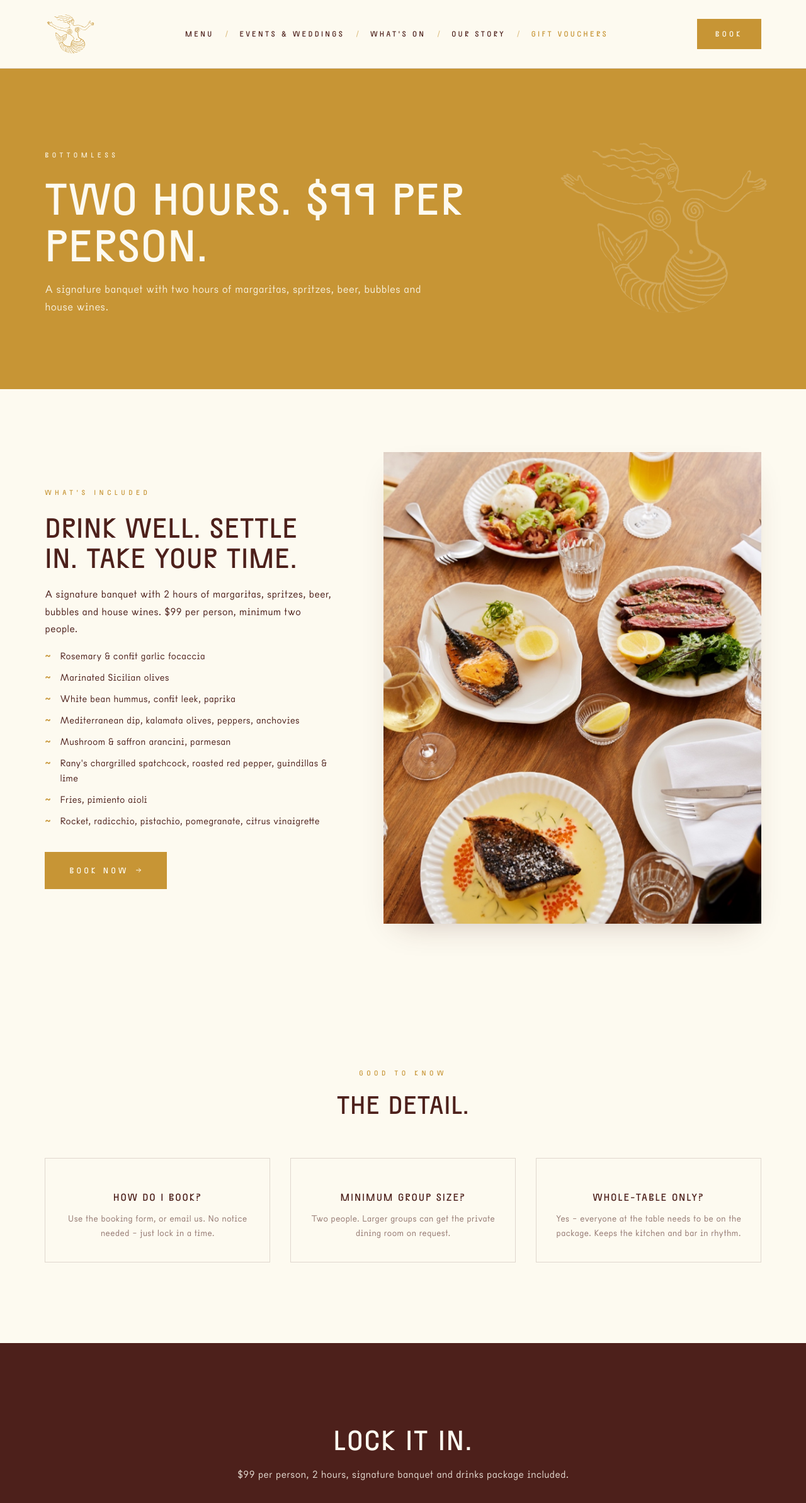
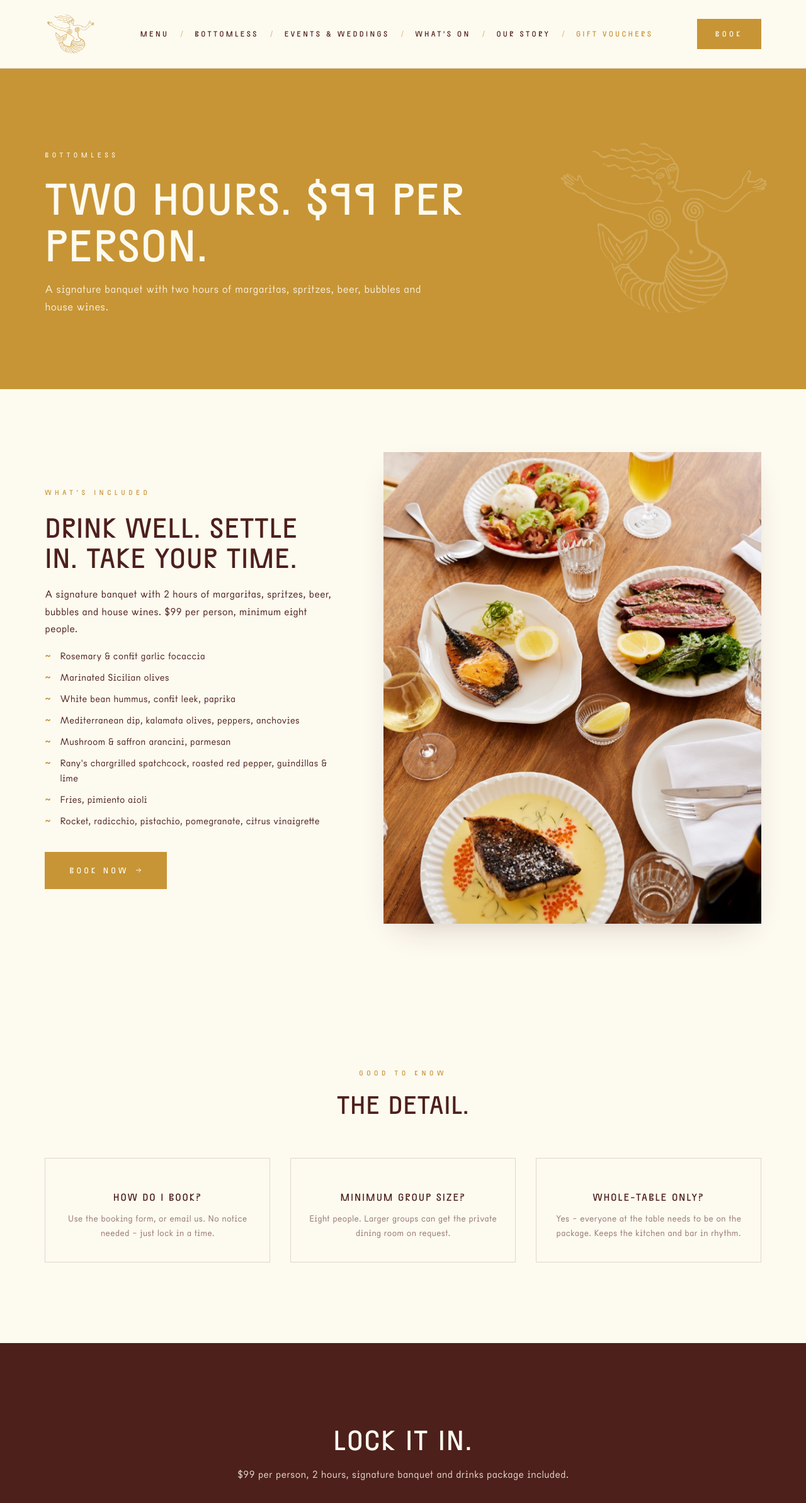
Before and after one commit to seammedia/bar-elvina, a Next.js app: page /bottomless in a window 1280 px wide. Shown: the top 2387 px of the page at 63% size. Built offline with nearby package versions, Linux system fonts and the light colour scheme.

Commit message:
Update Bottomless minimum and navigation

```diff
--- a/src/app/bottomless/page.tsx
+++ b/src/app/bottomless/page.tsx
@@ -29,7 +29,7 @@ const faqs = [
   },
   {
     q: "Minimum group size?",
-    a: "Two people. Larger groups can get the private dining room on request.",
+    a: "Eight people. Larger groups can get the private dining room on request.",
   },
   {
     q: "Whole-table only?",
@@ -56,7 +56,7 @@ export default function BottomlessPage() {
               <p>
                 A signature banquet with {BOTTOMLESS.duration} of margaritas,
                 spritzes, beer, bubbles and house wines. {BOTTOMLESS.price} per
-                person, minimum two people.
+                person, minimum eight people.
               </p>
               <ul className="bottomless-includes">
                 {includes.map((i) => (
--- a/src/components/nav.tsx
+++ b/src/components/nav.tsx
@@ -5,6 +5,7 @@ import { BOOKING_URL, GIFT_VOUCHER_URL } from "@/lib/config";
 
 const LINKS = [
   { href: "/menu", label: "Menu" },
+  { href: "/bottomless", label: "Bottomless" },
   { href: "/functions", label: "Events & Weddings" },
   { href: "/whats-on", label: "What's On" },
   { href: "/about", label: "Our Story" },
@@ -22,6 +23,8 @@ export function Nav() {
 
         <nav className="nav-links">
           <a href="/menu">Menu</a>
+          <span className="nav-sep">/</span>
+          <a href="/bottomless">Bottomless</a>
           <span className="nav-sep">/</span>
           <a href="/functions">Events &amp; Weddings</a>
           <span className="nav-sep">/</span>
--- a/src/lib/config.ts
+++ b/src/lib/config.ts
@@ -37,7 +37,7 @@ export const BUSINESS = {
 export const BOTTOMLESS = {
   price: "$99",
   duration: "2 hours",
-  minimum: "Minimum 2 people",
+  minimum: "Minimum 8 people",
   description: "A signature banquet with two hours of margaritas, spritzes, beer, bubbles and house wines.",
 };
 
```
